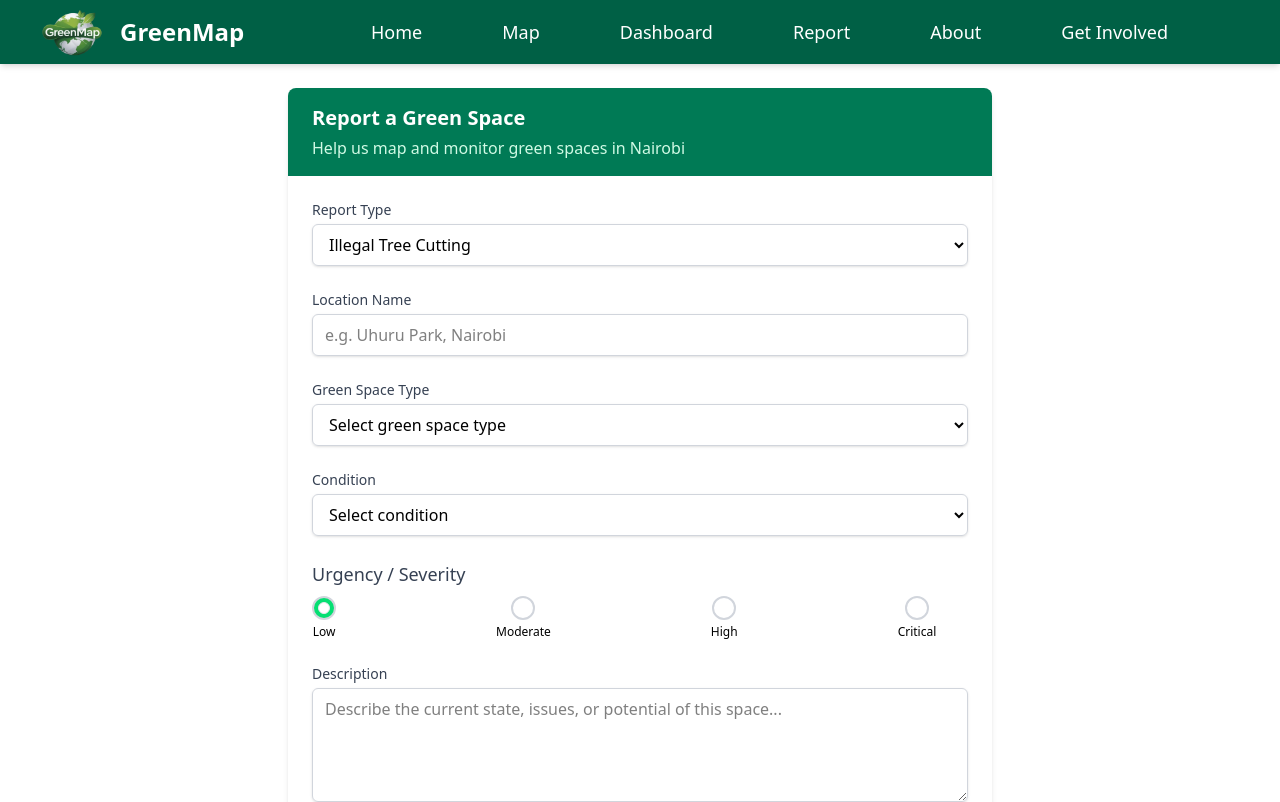
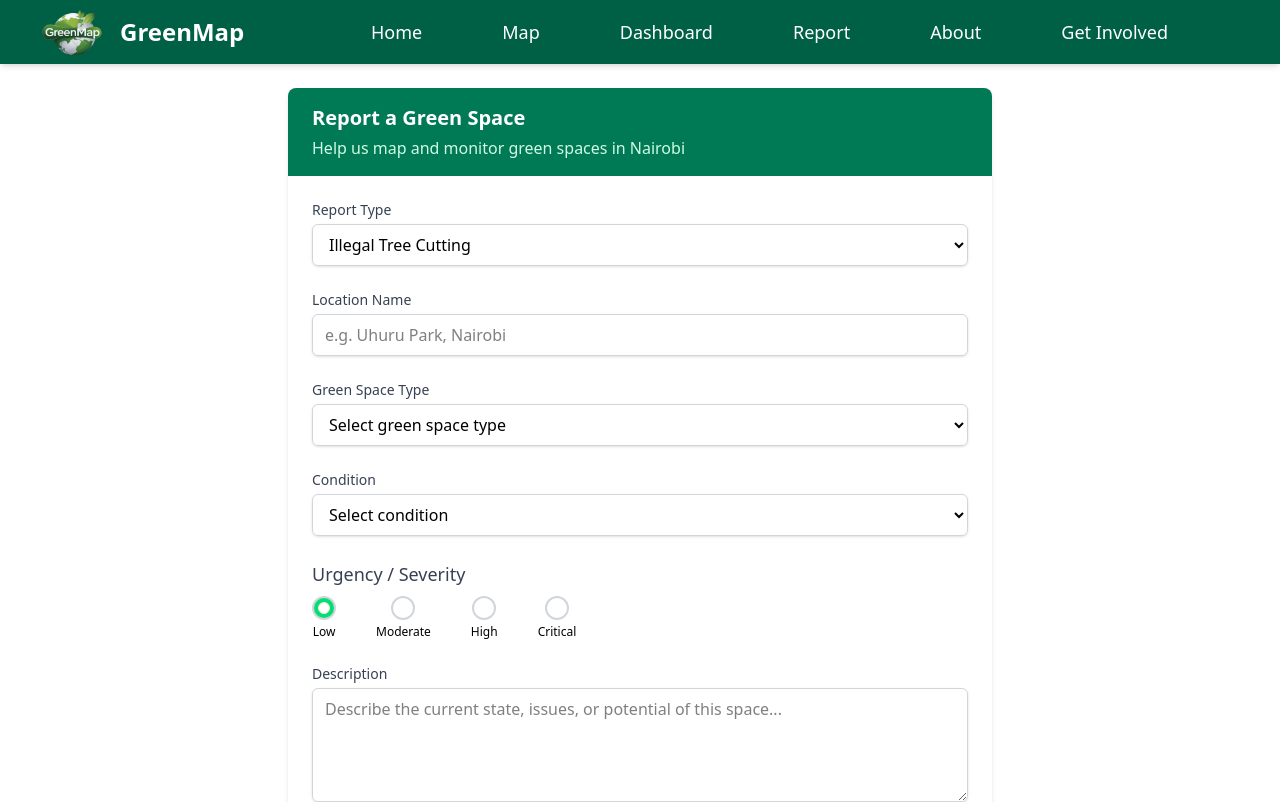
Before and after one commit to Ms-Irungu/GreenMap-Project, a Next.js app: page /report in a window 1280 px wide. Shown: the top 802 px of the page. Built offline with nearby package versions, Linux system fonts and the light colour scheme; no server answers.

Commit message:
Adjust the Urgency/ Severity gap to 10

```diff
--- a/components/dashboard/ChartSection.tsx
+++ b/components/dashboard/ChartSection.tsx
@@ -48,7 +48,7 @@ const ChartSection: React.FC<ChartSectionProps> = ({
           <ResponsiveContainer width="100%" height={350}>
             <BarChart data={data}>
               <CartesianGrid strokeDasharray="3 3" stroke="#f0f0f0" />
-              <XAxis dataKey="ward" angle={-45} textAnchor="end" interval={0} height={80} />
+              <XAxis dataKey="ward" angle={-45} textAnchor="end" interval={3} height={80} />
               <YAxis label={{ value: 'LST (°C)', angle: -90, position: 'insideLeft' }} />
               <Tooltip />
               <Legend />
--- a/pages/report/index.tsx
+++ b/pages/report/index.tsx
@@ -189,7 +189,7 @@ const ReportForm: React.FC = () => {
                                 <label className="block text-lg font-medium text-gray-700 mb-1">
                                     Urgency / Severity
                                 </label>
-                                <div className="flex gap-40 mt-2">
+                                <div className="flex gap-10 mt-2">
                                     {[
                                         { value: 'low', label: 'Low', color: 'bg-green-400' },
                                         { value: 'moderate', label: 'Moderate', color: 'bg-yellow-400' },
```
